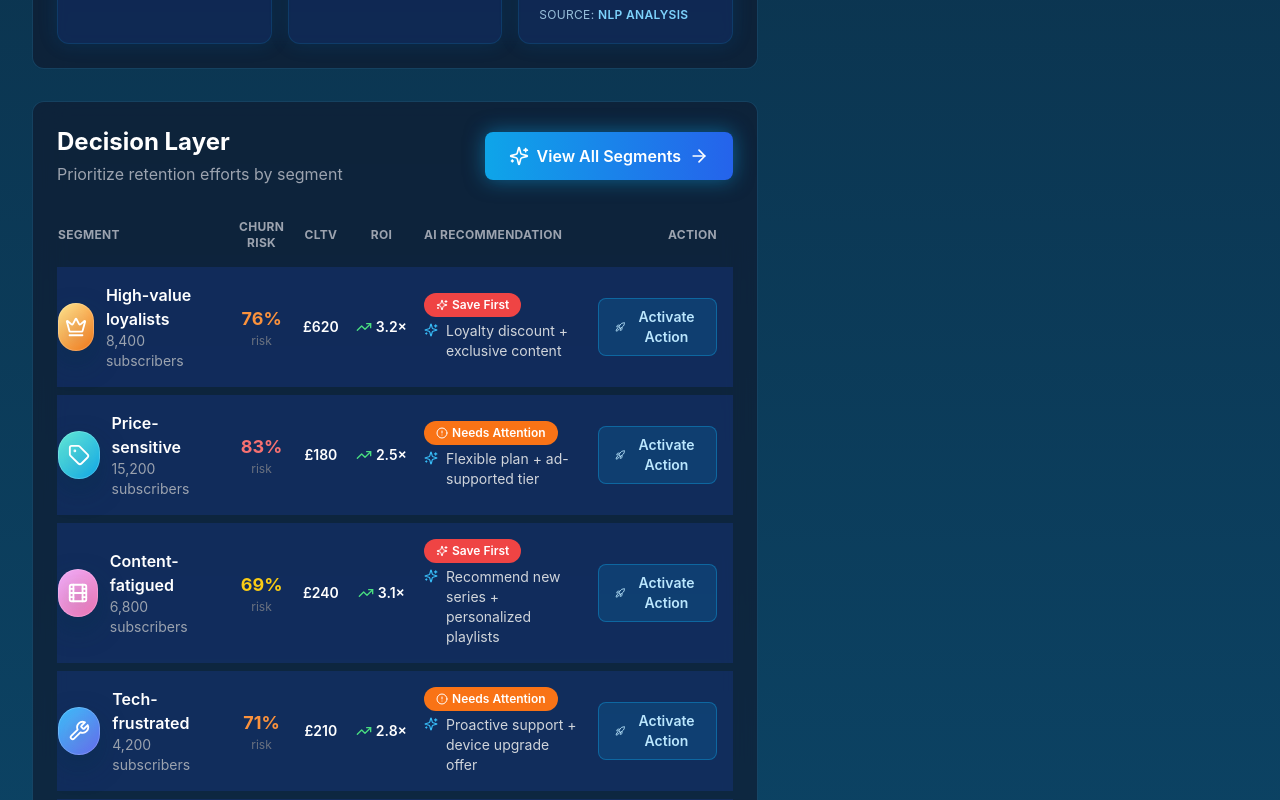
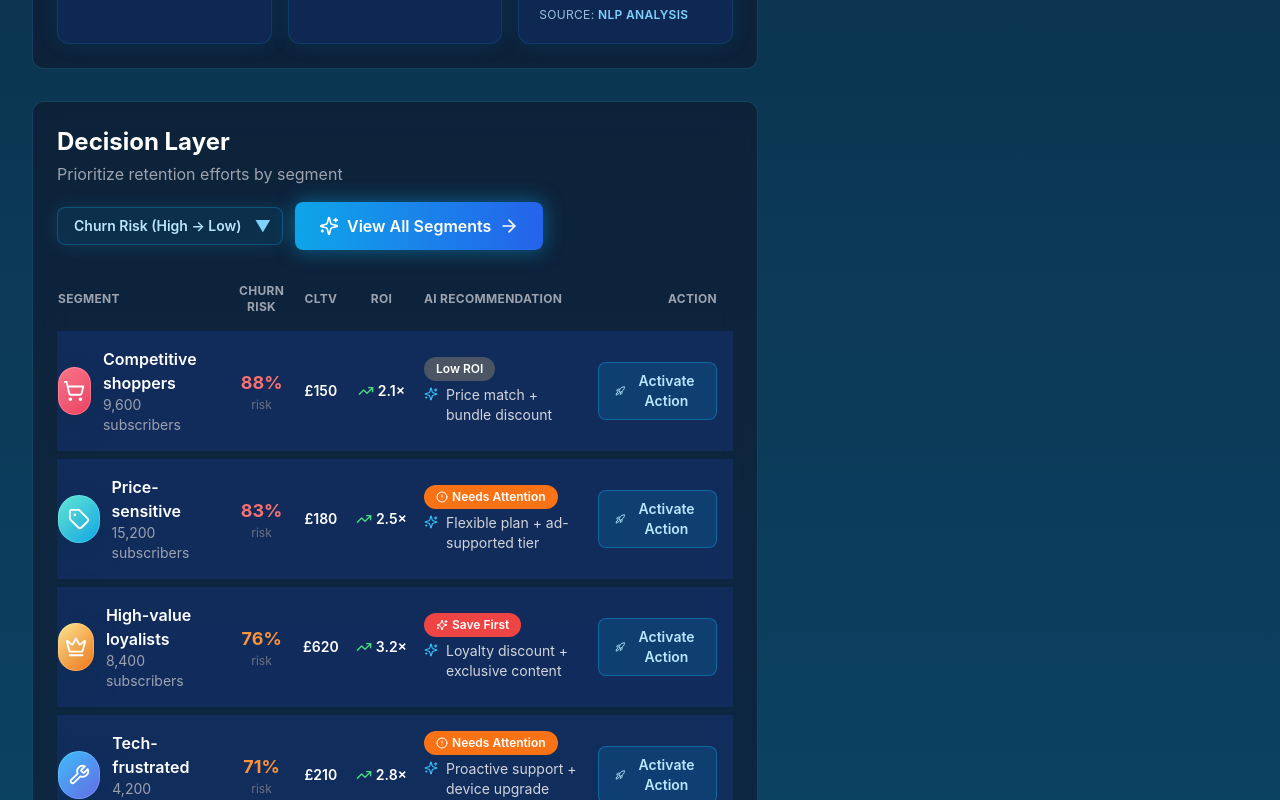
Before and after one commit to arunabh88/ChurnDashboard_Markus_New, a Next.js app: page / in a window 1280 px wide. Shown: the part 1840-2640 px from the top of the page. Built offline with nearby package versions, Linux system fonts and the light colour scheme.

Commit message:
Add sortable control to Decision Layer

```diff
--- a/components/DecisionLayer.tsx
+++ b/components/DecisionLayer.tsx
@@ -1,10 +1,18 @@
 'use client';
 
+import { useMemo, useState } from 'react';
 import { motion } from 'framer-motion';
 import { TrendingUp, AlertCircle, DollarSign, Sparkles, ArrowRight, Rocket } from 'lucide-react';
 import { SegmentIcon } from '@/components/SegmentIcon';
 import { formatCurrency } from '@/lib/utils';
 import { RETENTION_SEGMENTS, RetentionSegment } from '@/lib/data/segments';
+
+const SORT_OPTIONS = [
+  { value: 'churn', label: 'Churn Risk (High → Low)' },
+  { value: 'cltv', label: 'CLTV (High → Low)' },
+  { value: 'roi', label: 'ROI (High → Low)' },
+  { value: 'name', label: 'Segment Name (A → Z)' },
+] as const;
 
 interface DecisionLayerProps {
   onViewSegments?: () => void;
@@ -12,7 +20,22 @@ interface DecisionLayerProps {
 }
 
 export default function DecisionLayer({ onViewSegments, onSegmentAction }: DecisionLayerProps = {}) {
-  const segments = RETENTION_SEGMENTS;
+  const [sortKey, setSortKey] = useState<(typeof SORT_OPTIONS)[number]['value']>('churn');
+
+  const segments = useMemo(() => {
+    const copy = [...RETENTION_SEGMENTS];
+    switch (sortKey) {
+      case 'cltv':
+        return copy.sort((a, b) => b.cltv - a.cltv);
+      case 'roi':
+        return copy.sort((a, b) => b.roi - a.roi);
+      case 'name':
+        return copy.sort((a, b) => a.name.localeCompare(b.name));
+      case 'churn':
+      default:
+        return copy.sort((a, b) => b.churnRisk - a.churnRisk);
+    }
+  }, [sortKey]);
 
   const getPriorityBadge = (priority: string) => {
     switch (priority) {
@@ -49,10 +72,31 @@ export default function DecisionLayer({ onViewSegments, onSegmentAction }: Decis
 
   return (
     <div className="glass-card rounded-xl p-6 mb-8">
-      <div className="flex items-center justify-between mb-6">
+      <div className="flex items-center justify-between flex-wrap gap-4 mb-6">
         <div>
           <h2 className="text-2xl font-bold text-white mb-1">Decision Layer</h2>
           <p className="text-gray-400">Prioritize retention efforts by segment</p>
+        </div>
+        <div className="flex flex-col gap-3 sm:flex-row sm:items-center">
+          <div className="relative">
+            <label htmlFor="decision-sort" className="sr-only">
+              Sort segments
+            </label>
+            <select
+              id="decision-sort"
+              value={sortKey}
+              onChange={(event) => setSortKey(event.target.value as (typeof SORT_OPTIONS)[number]['value'])}
+              className="appearance-none rounded-lg border border-sky-500/30 bg-sky-500/10 px-4 py-2 text-sm font-semibold text-sky-200 pr-10 shadow-[0_0_18px_rgba(56,189,248,0.15)] focus:outline-none focus:ring-2 focus:ring-sky-400/70"
+            >
+              {SORT_OPTIONS.map((option) => (
+                <option key={option.value} value={option.value}>
+                  {option.label}
+                </option>
+              ))}
+            </select>
+            <span className="pointer-events-none absolute inset-y-0 right-3 flex items-center text-sky-300">
+              ▼
+            </span>
           </div>
           <motion.button
             whileHover={{ scale: 1.05 }}
@@ -65,6 +109,7 @@ export default function DecisionLayer({ onViewSegments, onSegmentAction }: Decis
             <span className="text-white">View All Segments</span>
             <ArrowRight size={20} className="text-white" />
           </motion.button>
+        </div>
       </div>
 
       <div className="overflow-x-auto">
```
Lines whose indentation alone changed are shown as unchanged.
